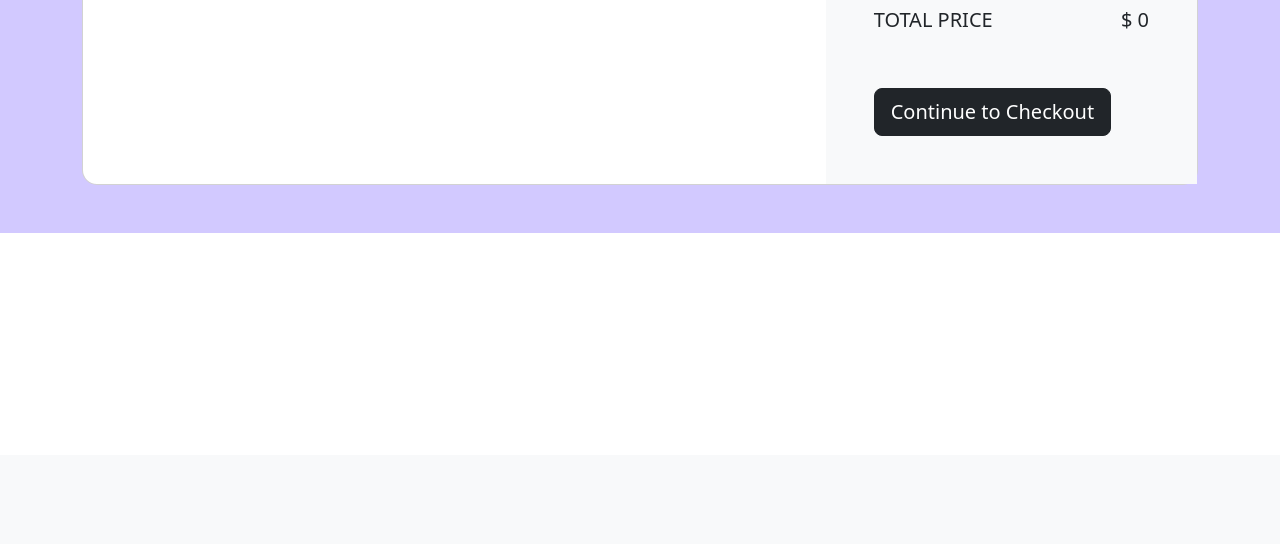
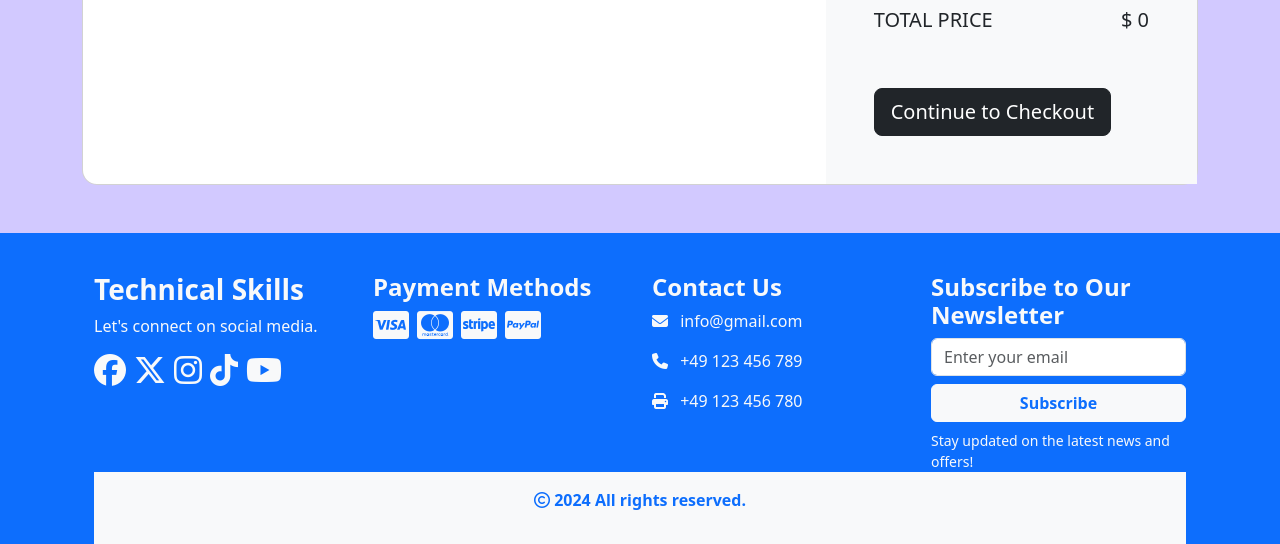
Before and after one commit to EIN-1/Project-5, a Django app: page /products/cart/ in a window 1280 px wide. Shown: the part 345-889 px from the top of the page. Before the commit the page ends 578 px from the top, so only its background shows below. Run offline with Django 3.2, Linux system fonts and the light colour scheme; some libraries are stand-ins or nearby versions.

Commit message:
Added email subscription to the footer

```diff
--- a/products/templates/cart/details.html
+++ b/products/templates/cart/details.html
@@ -100,8 +100,5 @@
     </div>
   </section>
 
-  {% for item in cart_items %}
-    {{ item.product.courseName }}
-  {% endfor %}
 
 {% endblock %}
--- a/templates/base.html
+++ b/templates/base.html
@@ -71,14 +71,11 @@
     {% block page_header %}
 
     {% endblock %}
+    {% block content %}
 
-    {% block content %}
-    <div>
-        {% include 'products/products.html' %}
-        {% include 'includes/footer.html' %}
-    </div>
 
     {% endblock %}
+    {% include 'includes/footer.html' %}
 
     {% block postloadjs %}
     {% endblock %}
--- a/templates/includes/footer.html
+++ b/templates/includes/footer.html
@@ -1,60 +1,71 @@
- <!--Footer-->
+<!-- Footer -->
 <footer class="footer-container container-fluid text-center text-lg-start text-light bg-primary">
   <!-- Grid container -->
-    <div class="container p-1 pb-0">
-      <!-- Section links 1 -->
-      <section class="" >
-        <!-- section links 1 grid row-->
+  <div class="container p-4 pb-0">
+      <!-- Section: Links and Newsletters -->
+      <section>
+          <!-- Grid row -->
           <div class="row">
-          <!--social media links-->
+
+              <!-- Social Media Links -->
               <div class="col-md-3 col-lg-3 col-xl-3 mx-auto mt-3">
-            <h3 class="fw-bolder">Technical Skills</h3>
-            <h4>Let's connect here.</h4>
-            <a class="text-light m-1"  target="_blank" href="https://www.facebook.com/"><i class="fa-brands fa-facebook h1"></i></a>
-            <a class="text-light m-1"  target="_blank" href="https://x.com/?lang=en"><i class="fa-brands fa-x-twitter h1"></i></a>
-            <a class="text-light m-1"  target="_blank" href="https://www.instagram.com/"><i class="fa-brands fa-instagram h1"></i></a>
-            <a class="text-light m-1"  target="_blank" href="https://www.tiktok.com/login"><i class="fa-brands fa-tiktok h1"></i></a>
-            <a class="text-light m-1"  target="_blank" href="#"><i class="fa-brands fa-youtube h1"></i></a>
+                  <h3 class="fw-bold">Technical Skills</h3>
+                  <p>Let's connect on social media.</p>
+                  <div class="d-flex justify-content-start">
+                      <a class="text-light me-2" target="_blank" href="https://www.facebook.com/"><i class="fa-brands fa-facebook h2"></i></a>
+                      <a class="text-light me-2" target="_blank" href="https://x.com/?lang=en"><i class="fa-brands fa-x-twitter h2"></i></a>
+                      <a class="text-light me-2" target="_blank" href="https://www.instagram.com/"><i class="fa-brands fa-instagram h2"></i></a>
+                      <a class="text-light me-2" target="_blank" href="https://www.tiktok.com/login"><i class="fa-brands fa-tiktok h2"></i></a>
+                      <a class="text-light me-2" target="_blank" href="#"><i class="fa-brands fa-youtube h2"></i></a>
                   </div>
-          <!--/social media links-->
+              </div>
 
-          <!--Payment grid column-->
+              <!-- Payment Methods -->
               <div class="col-md-3 col-lg-3 col-xl-3 mx-auto mt-3">
-            <h4>Payment Methods</h4>
-            <a class="text-light m-1"  target="_blank" href="#"><i class="fa-brands fa-cc-visa h1"></i></a>
-            <a class="text-light m-1"  target="_blank" href="#"><i class="fa-brands fa-cc-mastercard h1"></i></a>
-            <a class="text-light m-1"  target="_blank" href="#"><i class="fa-brands fa-cc-stripe h1"></i></a>
-            <a class="text-light m-1"  target="_blank" href="#"><i class="fa-brands fa-cc-paypal h1"></i></a>
+                  <h4 class="fw-bold">Payment Methods</h4>
+                  <div class="d-flex justify-content-start">
+                      <a class="text-light me-2" target="_blank" href="#"><i class="fa-brands fa-cc-visa h2"></i></a>
+                      <a class="text-light me-2" target="_blank" href="#"><i class="fa-brands fa-cc-mastercard h2"></i></a>
+                      <a class="text-light me-2" target="_blank" href="#"><i class="fa-brands fa-cc-stripe h2"></i></a>
+                      <a class="text-light me-2" target="_blank" href="#"><i class="fa-brands fa-cc-paypal h2"></i></a>
                   </div>
-          <!--/Payment grid column-->
+              </div>
 
-          <!--contacts grid column-->
+              <!-- Contact Information -->
               <div class="col-md-3 col-lg-3 col-xl-3 mx-auto mt-3">
-            <h4>Contact</h4>
-            <p><i class="fa-solid fa-envelope h5"></i> info@gmail.com</p>
-            <p><i class="fa-solid fa-phone h5"></i> +49 123 456 789</p>
-            <p><i class="fa-solid fa-print h5"></i> +49 123 456 780</p>
+                  <h4 class="fw-bold">Contact Us</h4>
+                  <p><i class="fa-solid fa-envelope me-2"></i> info@gmail.com</p>
+                  <p><i class="fa-solid fa-phone me-2"></i> +49 123 456 789</p>
+                  <p><i class="fa-solid fa-print me-2"></i> +49 123 456 780</p>
               </div>
-          <!--/contacts grid column-->
+
+              <!-- Newsletter Subscription Form -->
+              <div class="col-md-3 col-lg-3 col-xl-3 mx-auto mt-3">
+                  <h4 class="fw-bold">Subscribe to Our Newsletter</h4>
+                  <form action="" method="POST" class="d-flex flex-column">
+                      {% csrf_token %}
+                      <input type="email" name="email" class="form-control mb-2" placeholder="Enter your email" required>
+                      <button type="submit" class="btn btn-light text-primary fw-bold">Subscribe</button>
+                  </form>
+                  <small class="text-light d-block mt-2">Stay updated on the latest news and offers!</small>
               </div>
-        <!--section links 1 grid row-->
+
+          </div>
+          <!-- Grid row -->
       </section>
-      <!-- /Section links 1 -->
+      <!-- Section: Links and Newsletters -->
 
-      <!--section links 2 -->
-      <section class="p-3 pt-0">
-        <!--section links 2 grid row-->
-        <div class="row bg-light text-primary">
-          <!--copyright grid column-->
-          <div class="col-md-3 col-lg-3 col-xl-3 mx-auto mt-3">
+      <!-- Copyright Section -->
+      <section class="py-3 bg-light text-primary">
+          <div class="container">
+              <div class="row">
+                  <div class="col text-center">
                       <strong> <p><i class="fa-regular fa-copyright"></i> 2024 All rights reserved.</p></strong>
                   </div>
-          <!--/copyright grid column-->
               </div>
-      <!--/section links 2 grid row-->
+          </div>
       </section>
-      <!--/section links 2 -->
   </div>
-    <!--/Grid container -->
+  <!-- Grid container -->
 </footer>
 <!-- /Footer -->
```
Lines whose indentation alone changed are shown as unchanged.
